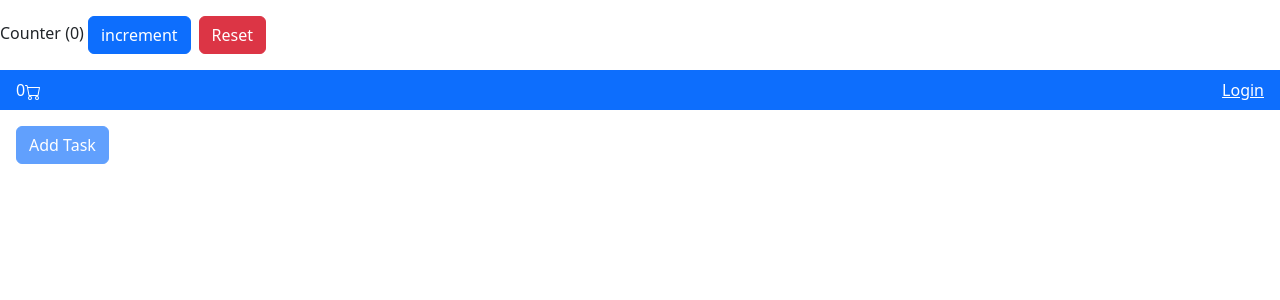
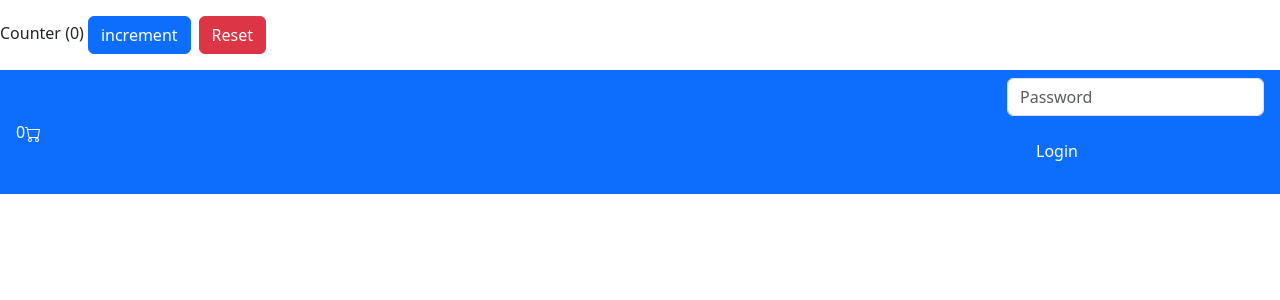
Before and after one commit to abdullahbhattidev/React-Learning, a React (Vite) app: page / in a window 1280 px wide. Shown: the top 300 px of the page. Built offline with nearby package versions, Linux system fonts and the light colour scheme; what simple-zustand-devtools would draw is missing.

Commit message:
navigate using react routers

```diff
--- a/src/App.tsx
+++ b/src/App.tsx
@@ -6,9 +6,8 @@ import TaskList from "./statemanagement/TaskList";
 function App() {
 return(
     <>
-     <Counter/>
+      <Counter/>
       <Navbar/>
-      <TaskList />
     </>
 
 
--- a/src/statemanagement/AuthStore.ts
+++ b/src/statemanagement/AuthStore.ts
@@ -4,13 +4,11 @@ import { create } from "zustand"
 interface AuthStore{
     user: string,
     Login: ()=>void,
-    Logout: ()=> void
 }
 
 const useAuthStore = create<AuthStore>(set=>({
     user:"",
     Login:()=> set({user:"Muhammad Abdullah"}),
-    Logout: ()=> set({user:""})
 }))
 if(process.env.NODE_ENV === "development")
     mountStoreDevtool("Auth store", useAuthStore)
--- a/src/statemanagement/LoginStatus.tsx
+++ b/src/statemanagement/LoginStatus.tsx
@@ -1,19 +1,23 @@
+import { Link, useNavigate } from 'react-router-dom'
 import useAuthStore from './AuthStore'
+import { useRef } from 'react'
 
 const LoginStatus = () => {
-  const{user, Login,Logout}=useAuthStore()
-  if(!user)
+  const{Login}=useAuthStore()
+  const navigate = useNavigate()
+  const ref = useRef<HTMLInputElement>(null)
   return (
     <div className='mx-3'>
-        <a className = "text-white"  onClick={()=> Login()} href='#'>Login</a>
+      <form onSubmit={e=> {
+           e.preventDefault();
+          if(ref.current?.value==="cutie") navigate("/TaskList")
+      }
+      }>
+        <input ref={ref} type="password" className="form-control" id="exampleInputPassword1" placeholder="Password"/>
+        <button onClick={()=>Login()} className='btn btn-primary mx-3'>Login</button>
+      </form>
+
     </div>
-  )
-  return (
-    <div className='mx-3'>
-      <span className='mx-3'>{user}</span>
-      <a  className = "text-white" onClick={()=> Logout() } href='#'>Logout</a>
-    </div>
-
   )
 }
 
--- a/src/statemanagement/TaskList.tsx
+++ b/src/statemanagement/TaskList.tsx
@@ -1,11 +1,14 @@
+import { useNavigate } from 'react-router-dom'
 import useAuthStore from './AuthStore'
 import useTaskStore from './TaskStore'
 
 const TaskList = () => {
   const {Tasks, Add, Delete} =useTaskStore()
-   const{user}=useAuthStore()
+  const{user}=useAuthStore()
+  const navigate =  useNavigate()
   return (
     <>
+        <h1>Welcome {user}</h1>
         <button disabled={!user} className='btn btn-primary mx-3' onClick={()=> Add()}>Add Task</button>
         <ul>
           {user && Tasks.map((t,i)=>
@@ -13,6 +16,7 @@ const TaskList = () => {
             <button  className='btn btn-danger mx-5' onClick={()=> Delete(t.id)}>Delete</button>
           </li>)}
         </ul>
+        <button onClick={()=> navigate("/")} className='btn btn-primary mx-3'>Logout</button>
     </>
   )
 }
```
